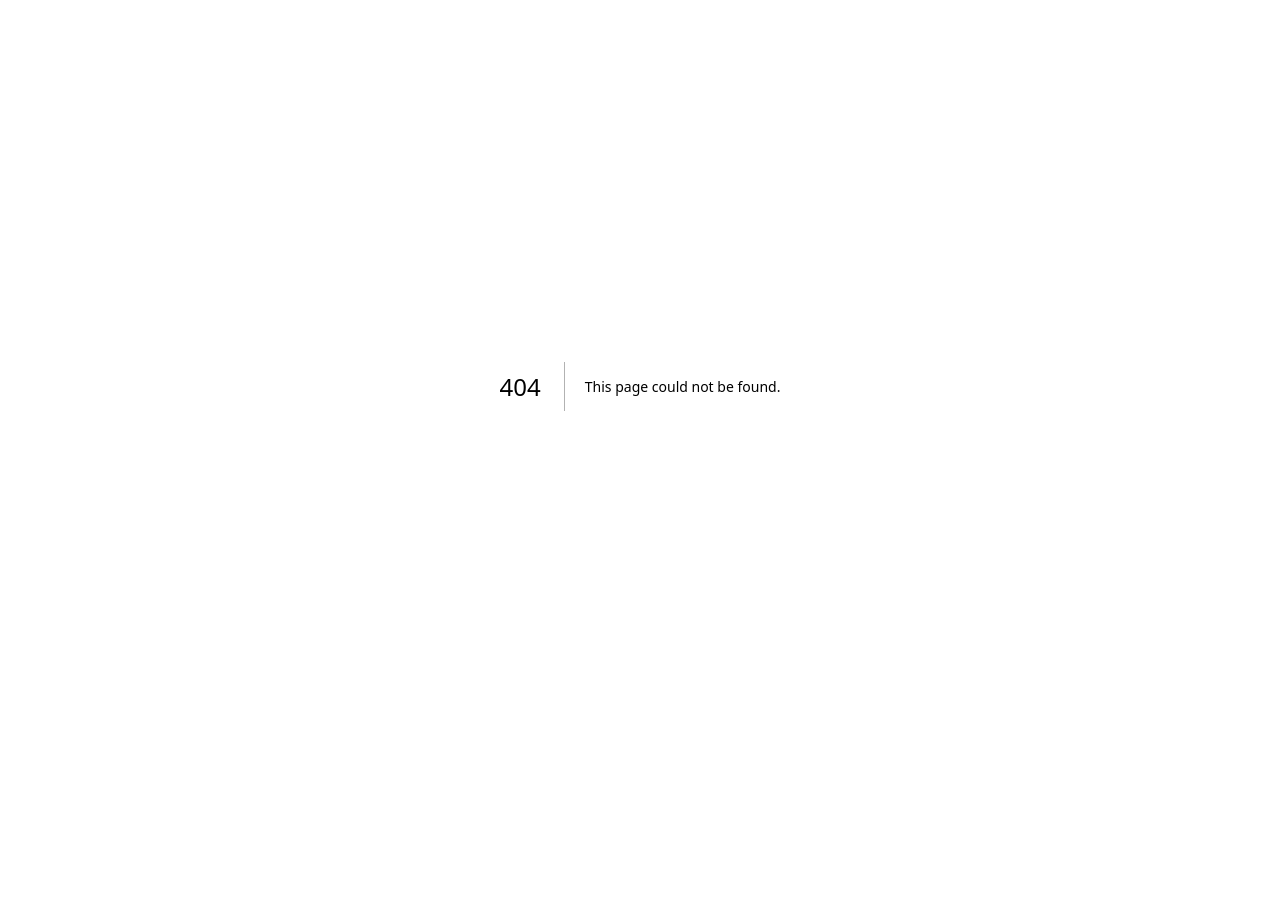
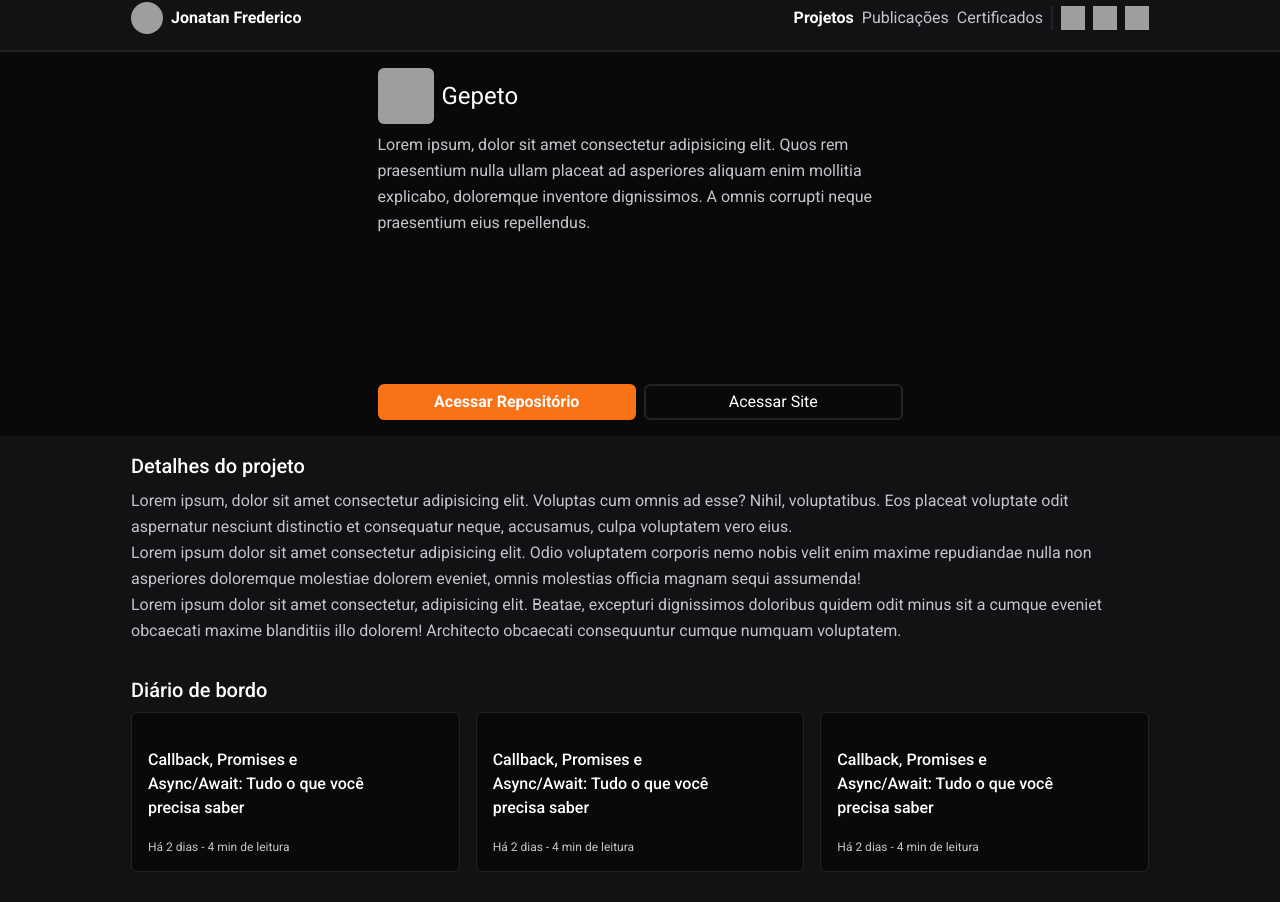
Before and after one commit to Jonatan966/meu-portfolio, a Next.js app: page /projects/1 in a window 1280 px wide. Before the commit this address had no page. Shown: the part 14-916 px from the top of the page. Before the commit the page ends 800 px from the top, so only its background shows below. Built offline with nearby package versions, Linux system fonts and the light colour scheme; grey boxes are pictures that could not be loaded.

Commit message:
feat: create project page

```diff
--- a/src/app/page.tsx
+++ b/src/app/page.tsx
@@ -61,7 +61,7 @@ export default function Home() {
       <main>
         <section className="flex flex-col items-center justify-center h-96 bg-[#09090A]">
           <h2 className="text-3xl font-bold">Olá 👋</h2>
-          <p className="color-[#C4C4CC]">É muito bom te ver em meu portfólio</p>
+          <p className="text-[#C4C4CC]">É muito bom te ver em meu portfólio</p>
         </section>
 
         <section className="max-w-[1050px] mx-auto p-4">
--- /dev/null
+++ b/src/app/projects/[projectSlug]/page.tsx
@@ -0,0 +1,193 @@
+import Link from "next/link";
+
+export default function ProjectPage() {
+  return (
+    <>
+      <header className="border-b-2 border-[#232327] sticky top-0 bg-[#121214]">
+        <div className="max-w-[1050px] mx-auto p-4 flex items-center">
+          <img
+            src="https://github.com/Jonatan966.png"
+            alt="Foto de perfil de Jonatan Frederico"
+            className="w-8 h-8 rounded-full mr-2"
+          />
+          <h1 className="font-semibold">Jonatan Frederico</h1>
+
+          <nav className="ml-auto flex items-center gap-2">
+            <ul className="flex gap-2 px-2 border-r-2 border-[#232327]">
+              <li className="font-semibold">
+                <Link href="/">Projetos</Link>
+              </li>
+              <li className="text-[#C4C4CC]">
+                <Link href="/about">Publicações</Link>
+              </li>
+              <li className="text-[#C4C4CC]">
+                <Link href="/contact">Certificados</Link>
+              </li>
+            </ul>
+
+            <ul className="flex gap-2">
+              <li>
+                <Link href="/">
+                  <img
+                    src="https://github.com/Github.png"
+                    alt="github"
+                    className="w-6 h-6"
+                  />
+                </Link>
+              </li>
+              <li>
+                <Link href="/">
+                  <img
+                    src="https://github.com/Github.png"
+                    alt="github"
+                    className="w-6 h-6"
+                  />
+                </Link>
+              </li>
+              <li>
+                <Link href="/">
+                  <img
+                    src="https://github.com/Github.png"
+                    alt="github"
+                    className="w-6 h-6"
+                  />
+                </Link>
+              </li>
+            </ul>
+          </nav>
+        </div>
+      </header>
+
+      <main>
+        <section className="h-96 bg-[#09090A]">
+          <div className="max-w-[1050px] mx-auto flex h-full py-4 justify-center">
+            <div className="w-[50%] h-full flex flex-col gap-2">
+              <div className="flex items-center gap-2">
+                <img
+                  src="https://github.com/Jonatan966.png"
+                  alt=""
+                  className="w-14 h-14 rounded-md"
+                />
+                <h1 className="text-2xl">Gepeto</h1>
+              </div>
+
+              <p className="leading-relaxed text-[#C4C4CC]">
+                Lorem ipsum, dolor sit amet consectetur adipisicing elit. Quos
+                rem praesentium nulla ullam placeat ad asperiores aliquam enim
+                mollitia explicabo, doloremque inventore dignissimos. A omnis
+                corrupti neque praesentium eius repellendus.
+              </p>
+
+              <div className="grid grid-cols-2 gap-2 mt-auto">
+                <button className="bg-orange-500 p-1 rounded-md font-bold">
+                  Acessar Repositório
+                </button>
+                <button className="p-1 rounded-md border-[#232327] border-2">
+                  Acessar Site
+                </button>
+              </div>
+            </div>
+          </div>
+        </section>
+
+        <section className="max-w-[1050px] mx-auto p-4">
+          <h2 className="text-xl font-medium">Detalhes do projeto</h2>
+          <p className="leading-relaxed text-[#C4C4CC] mt-2">
+            Lorem ipsum, dolor sit amet consectetur adipisicing elit. Voluptas
+            cum omnis ad esse? Nihil, voluptatibus. Eos placeat voluptate odit
+            aspernatur nesciunt distinctio et consequatur neque, accusamus,
+            culpa voluptatem vero eius.
+            <br />
+            Lorem ipsum dolor sit amet consectetur adipisicing elit. Odio
+            voluptatem corporis nemo nobis velit enim maxime repudiandae nulla
+            non asperiores doloremque molestiae dolorem eveniet, omnis molestias
+            officia magnam sequi assumenda!
+            <br />
+            Lorem ipsum dolor sit amet consectetur, adipisicing elit. Beatae,
+            excepturi dignissimos doloribus quidem odit minus sit a cumque
+            eveniet obcaecati maxime blanditiis illo dolorem! Architecto
+            obcaecati consequuntur cumque numquam voluptatem.
+          </p>
+        </section>
+
+        <section className="max-w-[1050px] mx-auto p-4">
+          <h2 className="text-xl font-medium">Diário de bordo</h2>
+
+          <ul className="grid grid-cols-3 gap-4 mt-2">
+            <li className="bg-[#09090A] p-4 rounded-md h-40 flex flex-col border border-[#232327]">
+              <h3 className="font-medium text-md my-auto max-w-[75%]">
+                Callback, Promises e Async/Await: Tudo o que você precisa saber
+              </h3>
+              <p className="text-[#C4C4CC] text-xs">
+                Há 2 dias - 4 min de leitura
+              </p>
+            </li>
+            <li className="bg-[#09090A] p-4 rounded-md h-40 flex flex-col border border-[#232327]">
+              <h3 className="font-medium text-md my-auto max-w-[75%]">
+                Callback, Promises e Async/Await: Tudo o que você precisa saber
+              </h3>
+              <p className="text-[#C4C4CC] text-xs">
+                Há 2 dias - 4 min de leitura
+              </p>
+            </li>
+            <li className="bg-[#09090A] p-4 rounded-md h-40 flex flex-col border border-[#232327]">
+              <h3 className="font-medium text-md my-auto max-w-[75%]">
+                Callback, Promises e Async/Await: Tudo o que você precisa saber
+              </h3>
+              <p className="text-[#C4C4CC] text-xs">
+                Há 2 dias - 4 min de leitura
+              </p>
+            </li>
+          </ul>
+        </section>
+
+        <section className="max-w-[1050px] mx-auto p-4">
+          <div className="bg-orange-500 p-4 rounded-md flex items-center gap-4">
+            <span className="text-4xl">👀</span>
+
+            <div>
+              <h3 className="font-bold text-lg">Quer saber mais?</h3>
+              <p>Me acompanhe ou entre em contato em várias redes!</p>
+            </div>
+
+            <ul className="flex gap-2 ml-auto">
+              <li>
+                <Link href="/">
+                  <img
+                    src="https://github.com/Github.png"
+                    alt="github"
+                    className="w-6 h-6"
+                  />
+                </Link>
+              </li>
+              <li>
+                <Link href="/">
+                  <img
+                    src="https://github.com/Github.png"
+                    alt="github"
+                    className="w-6 h-6"
+                  />
+                </Link>
+              </li>
+              <li>
+                <Link href="/">
+                  <img
+                    src="https://github.com/Github.png"
+                    alt="github"
+                    className="w-6 h-6"
+                  />
+                </Link>
+              </li>
+            </ul>
+          </div>
+        </section>
+      </main>
+
+      <footer className="text-center bg-[#09090A] py-4 mt-4 text-sm">
+        <span>
+          Feito com 💝 por <b>Jonatan Frederico</b>
+        </span>
+      </footer>
+    </>
+  );
+}
```
